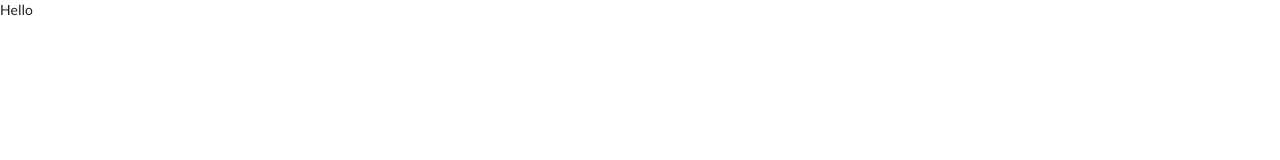
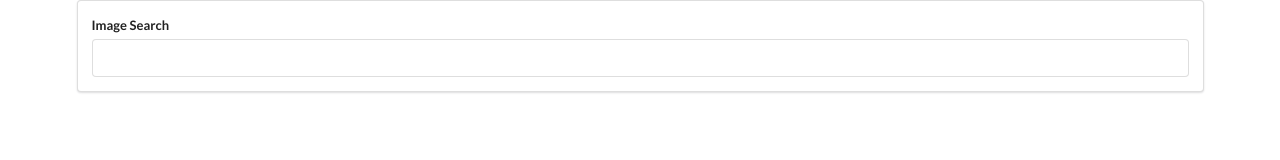
Before and after one commit to carolinaborim/search-for-images, a React (Create React App) app: page / in a window 1280 px wide. Shown: the top 160 px of the page. Built offline with nearby package versions, Linux system fonts and the light colour scheme.

Commit message:
Changes App component to use the recently created SearchBar.

```diff
--- a/src/components/App.js
+++ b/src/components/App.js
@@ -1,7 +1,12 @@
 import React from "react";
+import SearchBar from "./SearchBar";
 
 const App = () => {
-  return <div>Hello</div>;
+  return (
+    <div className="ui container">
+      <SearchBar />
+    </div>
+  );
 };
 
 export default App;
--- /dev/null
+++ b/src/components/SearchBar.js
@@ -0,0 +1,28 @@
+import React from "react";
+
+class SearchBar extends React.Component {
+  state = { term: "" };
+
+  onFormSubmit = event => {
+    event.preventDefault();
+  };
+
+  render() {
+    return (
+      <div className="ui segment">
+        <form className="ui form" onSubmit={this.onFormSubmit}>
+          <div className="field">
+            <label>Image Search</label>
+            <input
+              type="text"
+              value={this.state.term}
+              onChange={e => this.setState({ term: e.target.value })}
+            />
+          </div>
+        </form>
+      </div>
+    );
+  }
+}
+
+export default SearchBar;
```
